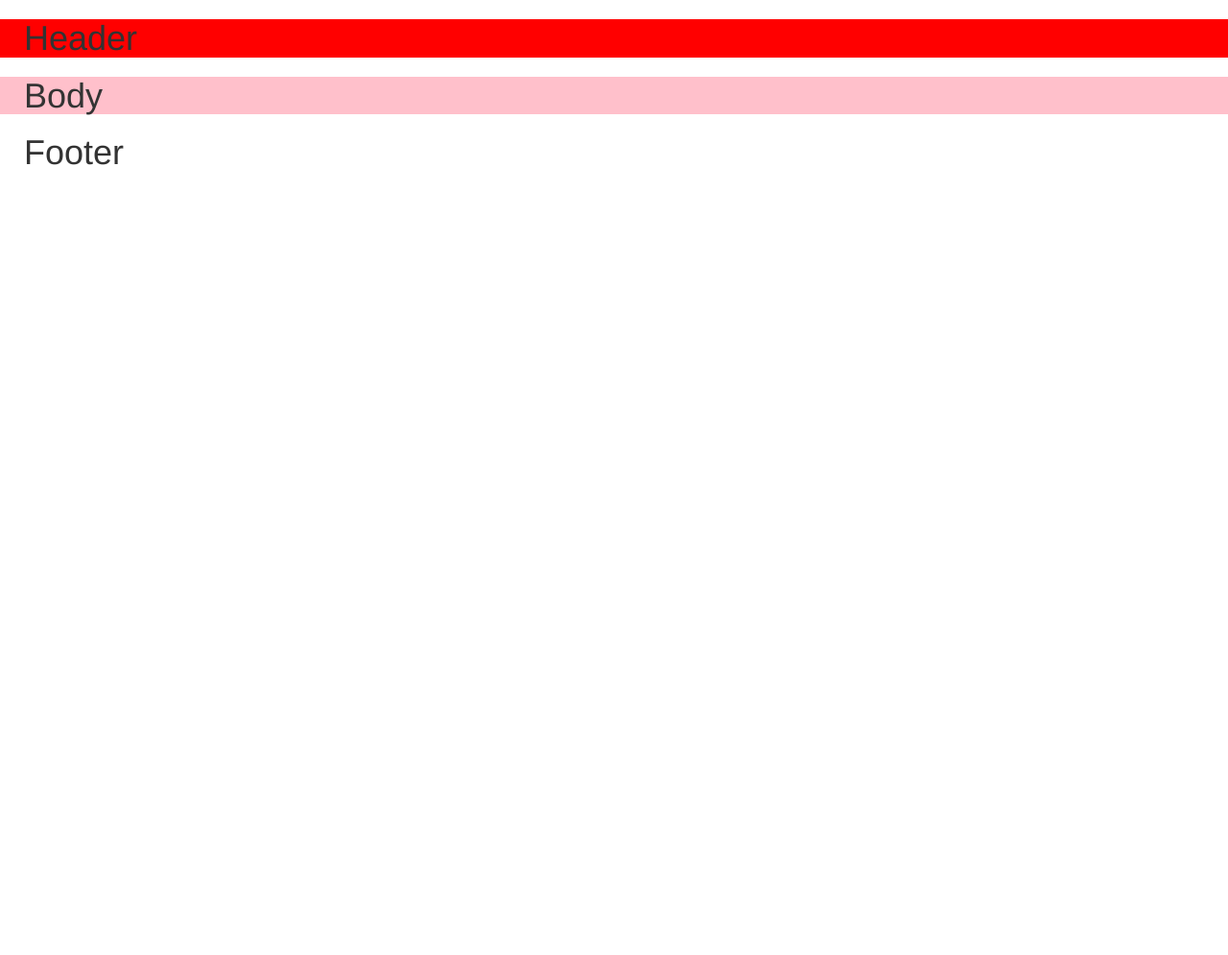
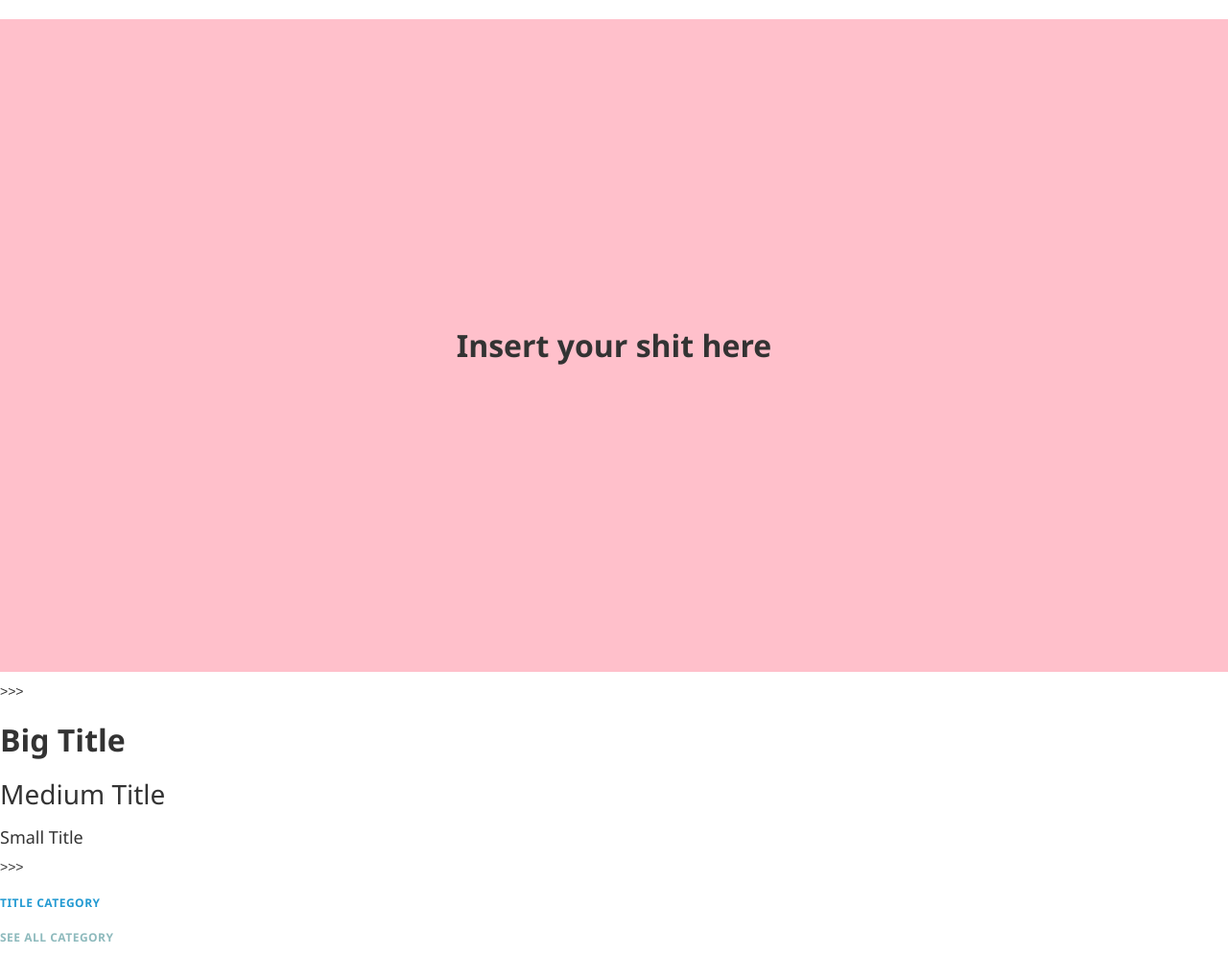
Before and after one commit to kzhan00b/AppCha, a Django app: page / in a window 1280 px wide. Shown: the whole page at 96% size. Before the commit the page ends 172 px from the top, so only its background shows below. Run offline with Django 3.2, Linux system fonts and the light colour scheme; some libraries are stand-ins or nearby versions.

Commit message:
Styling Changes

```diff
--- a/recipe/static/recipe/style.css
+++ b/recipe/static/recipe/style.css
@@ -1,3 +1,28 @@
+h1, h2, h3 {
+    font-family: 'Segoe UI', Tahoma, Geneva, Verdana, sans-serif;
+}
+
 h1{
-    padding-left: 25px;
+    font-weight: 700;
+    font-size: 32px;
+    line-height: 42px;
 }
+
+h2{
+    font-size: 28px;
+}
+h3{
+    font-size: 18px;
+}
+
+.category{
+    color: #239ad2;
+    font-size: 12px;
+    letter-spacing: 0.5px;
+    text-transform: uppercase;
+    line-height: 16px;
+}
+
+.see-all{
+    color: #8ebabd;
+}
--- a/recipe/templates/recipe/application.html
+++ b/recipe/templates/recipe/application.html
@@ -16,7 +16,6 @@
     </head>
 
     <body>
-        {% include "recipe/header.html" %}
         {% include "recipe/index.html" %}
         {% include "recipe/footer.html" %}
     </body>
--- a/recipe/templates/recipe/footer.html
+++ b/recipe/templates/recipe/footer.html
@@ -1 +1,7 @@
-<h1>Footer</h1>
+>>>
+<h1>Big Title</h1>
+<h2>Medium Title</h2>
+<h3>Small Title</h3>
+>>>
+<h1 class="category">Title Category</h1>
+<h1 class="category see-all">See All Category</h1>
--- a/recipe/templates/recipe/index.html
+++ b/recipe/templates/recipe/index.html
@@ -1 +1,3 @@
-<h1 style="background-color: pink">Body</h1>
+<h1 style="background-color: pink; min-height: 85%; display:flex; justify-content: center; align-items: center;">
+    Insert your shit here
+</h1>
```
